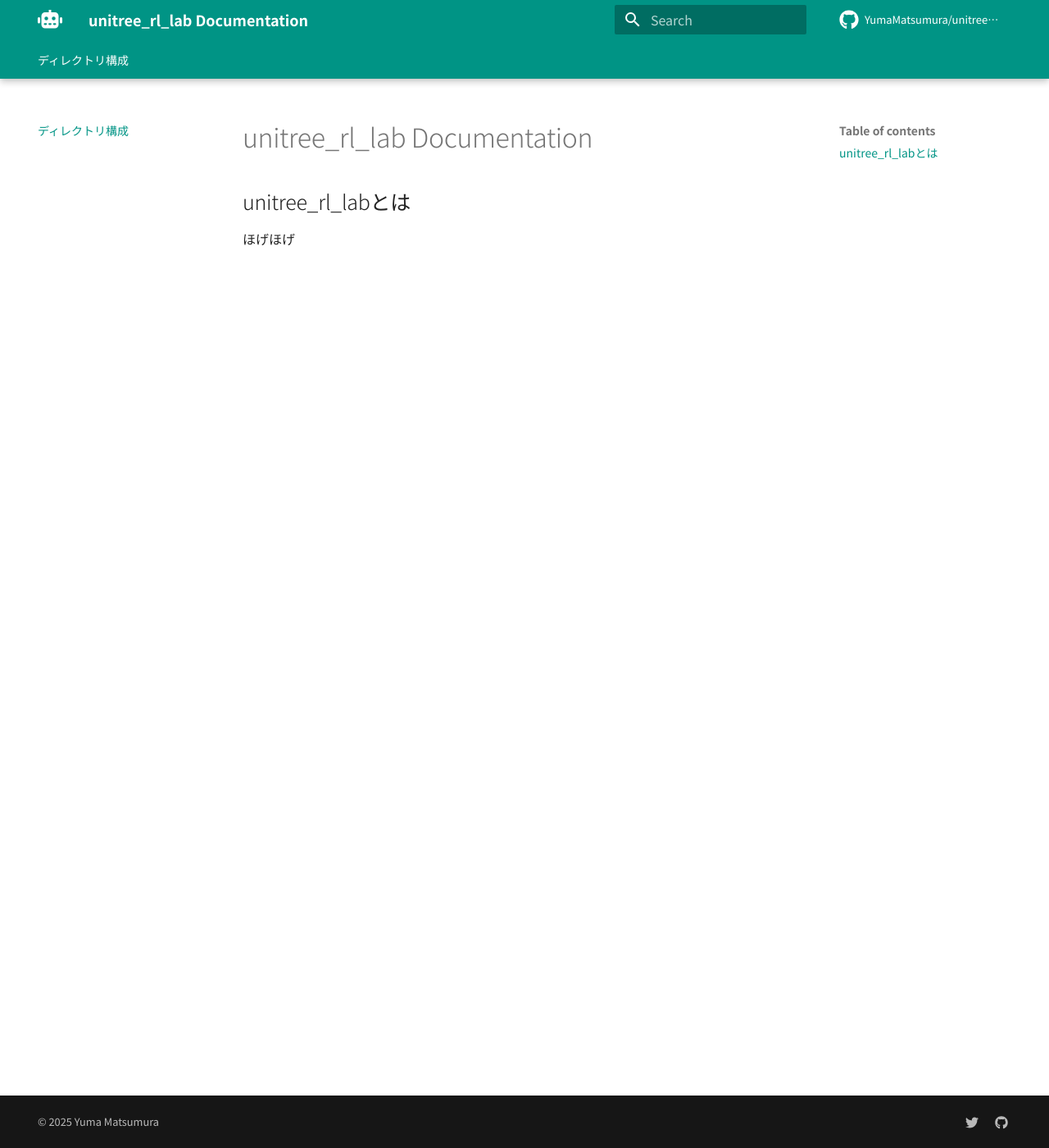
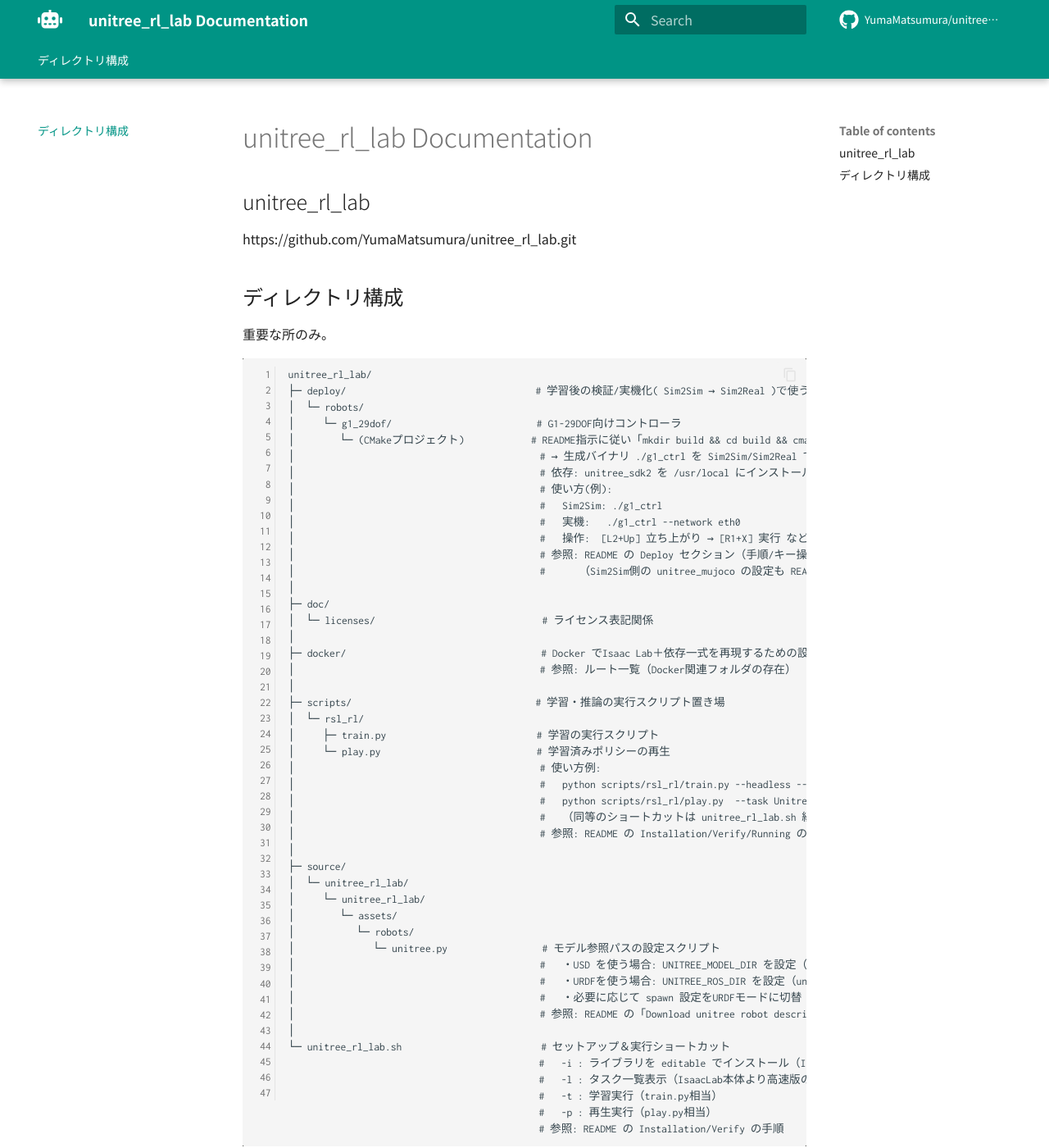
Before and after one commit to YumaMatsumura/unitree_rl_lab_documentation, an MkDocs documentation site: the page built from docs/index.md, in a window 1280 px wide and 1400 px high. Shown: the whole window at 82% size. Built offline with MkDocs 1.6.1 and Material for MkDocs 9.7.7, drawn with Linux system fonts in a browser that asks for light colours; nearby versions of some CDN libraries; comment, search, counter and statistics services are not loaded.

Commit message:
Add directory description

````diff
--- a/docs/index.md
+++ b/docs/index.md
@@ -1,5 +1,60 @@
 # unitree_rl_lab Documentation
 
-## unitree_rl_labとは
+## unitree_rl_lab
 
-ほげほげ
+https://github.com/YumaMatsumura/unitree_rl_lab.git
+
+## ディレクトリ構成
+
+重要な所のみ。
+
+
+```
+unitree_rl_lab/
+├─ deploy/                                  # 学習後の検証/実機化( Sim2Sim → Sim2Real )で使うC++コントローラ群
+│  └─ robots/
+│     └─ g1_29dof/                          # G1-29DOF向けコントローラ
+│        └─ (CMakeプロジェクト)            # README指示に従い「mkdir build && cd build && cmake .. && make」でビルド
+│                                            # → 生成バイナリ ./g1_ctrl を Sim2Sim/Sim2Real で使用
+│                                            # 依存: unitree_sdk2 を /usr/local にインストール
+│                                            # 使い方(例):
+│                                            #   Sim2Sim: ./g1_ctrl
+│                                            #   実機:   ./g1_ctrl --network eth0
+│                                            #   操作:  [L2+Up] 立ち上がり → [R1+X] 実行 など
+│                                            # 参照: README の Deploy セクション（手順/キー操作が明記）
+│                                            #      （Sim2Sim側の unitree_mujoco の設定も README に記載）
+│
+├─ doc/
+│  └─ licenses/                              # ライセンス表記関係
+│
+├─ docker/                                   # Docker でIsaac Lab＋依存一式を再現するための設定
+│                                            # 参照: ルート一覧（Docker関連フォルダの存在）
+│
+├─ scripts/                                 # 学習・推論の実行スクリプト置き場
+│  └─ rsl_rl/
+│     ├─ train.py                           # 学習の実行スクリプト
+│     └─ play.py                            # 学習済みポリシーの再生
+│                                            # 使い方例:
+│                                            #   python scripts/rsl_rl/train.py --headless --task Unitree-G1-29dof-Velocity
+│                                            #   python scripts/rsl_rl/play.py  --task Unitree-G1-29dof-Velocity
+│                                            #   （同等のショートカットは unitree_rl_lab.sh 経由でも可）
+│                                            # 参照: README の Installation/Verify/Running の例コマンド
+│
+├─ source/
+│  └─ unitree_rl_lab/
+│     └─ unitree_rl_lab/
+│        └─ assets/
+│           └─ robots/
+│              └─ unitree.py                 # モデル参照パスの設定スクリプト
+│                                            #   ・USD を使う場合: UNITREE_MODEL_DIR を設定（Hugging Faceのunitree_modelを取得）
+│                                            #   ・URDFを使う場合: UNITREE_ROS_DIR を設定（unitree_rosを取得; IsaacSim 5.0+ 推奨）
+│                                            #   ・必要に応じて spawn 設定をURDFモードに切替
+│                                            # 参照: README の「Download unitree robot description files」節
+│
+└─ unitree_rl_lab.sh                         # セットアップ＆実行ショートカット
+                                             #   -i : ライブラリを editable でインストール（Isaac Lab環境のPythonで）
+                                             #   -l : タスク一覧表示（IsaacLab本体より高速版のリスト）
+                                             #   -t : 学習実行（train.py相当）
+                                             #   -p : 再生実行（play.py相当）
+                                             # 参照: README の Installation/Verify の手順
+```
````
